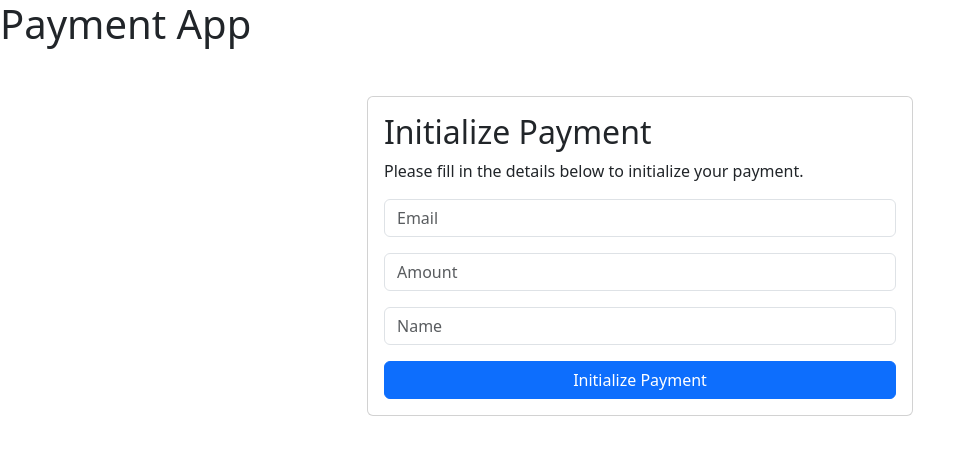
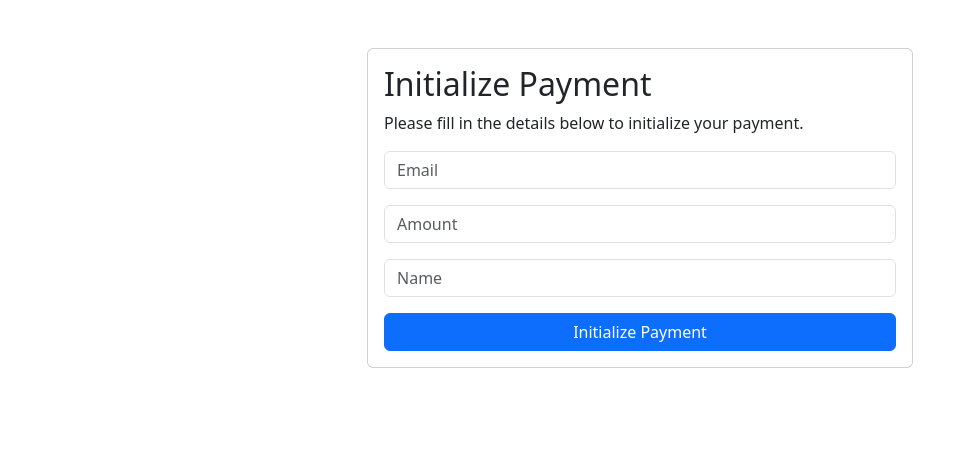
Before and after one commit to phurhard/payment_api, a React (Create React App) app in the folder frontend/: page / in a window 1280 px wide. Shown: the top 454 px of the page, without its empty margins (0-973 px from the left). Built offline with nearby package versions, Linux system fonts and the light colour scheme.

Commit message:
"Comment out h1 element in App.js"

```diff
--- a/frontend/src/App.js
+++ b/frontend/src/App.js
@@ -7,7 +7,7 @@ const App = () => {
   return (
     <Router>
       <div>
-        <h1>Payment App</h1>
+        {/* <h1>Payment App</h1> */}
         <Routes>
           <Route path="/" element={<InitializePayment />} />
           <Route path="/verify-payment" element={<VerifyPaymentPage />} />
```
